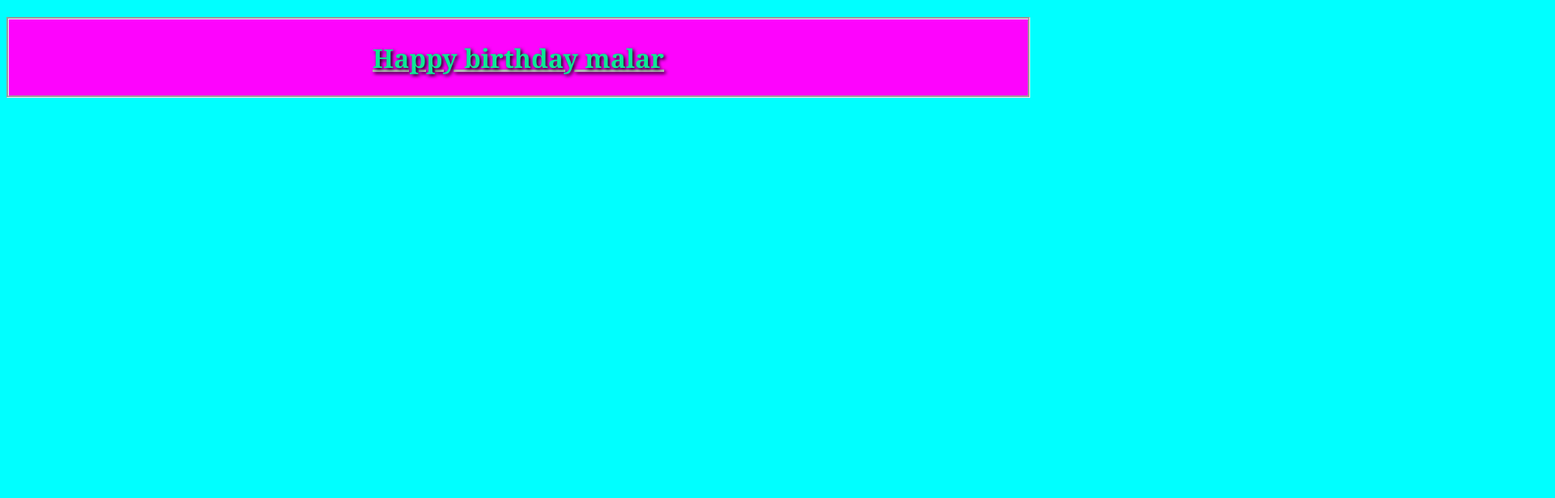
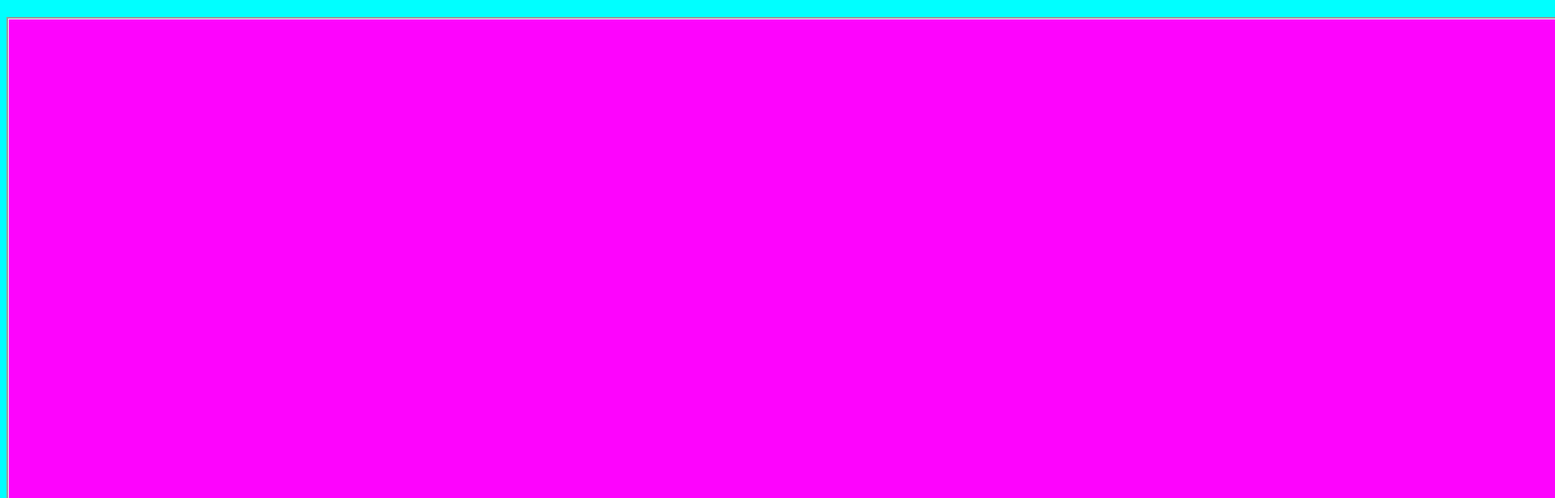
Before and after one commit to allimamalar/count, a plain HTML site: page index.html in a window 1280 px wide. Shown: the top 616 px of the page at 81% size, 1920 px wide, since content can reach past the window. Drawn offline with Linux system fonts and the light colour scheme.

Commit message:
Update index.css

```diff
--- a/index.css
+++ b/index.css
@@ -1,7 +1,7 @@
 h1{
     background-color: rgb(253, 4, 253);
     font-family: Georgia, serif;
-    padding:2%;
+    padding:250%;
     text-decoration: underline;
     border-style:groove;
     text-decoration-color: rgb(178, 181, 182);
```
